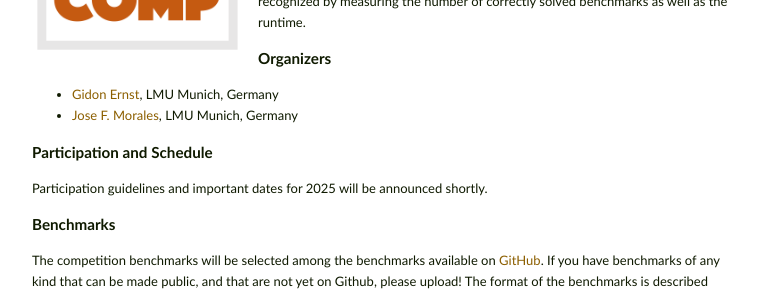
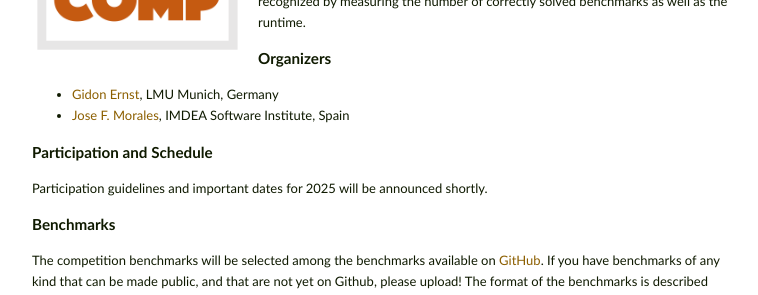
Before and after one commit to chc-comp/chc-comp.github.io, a Jekyll site: the page built from index.md, in a window 1280 px wide. Shown: the part 190-485 px from the top of the page, without its empty margins (258-1016 px from the left). Built offline with Jekyll 4.4.1, drawn with Linux system fonts in a browser that asks for light colours; nearby versions of some CDN libraries.

Commit message:
fix Jose affiliation

```diff
--- a/index.md
+++ b/index.md
@@ -31,7 +31,7 @@ correctly solved benchmarks as well as the runtime.
 ### Organizers
 
 - [Gidon Ernst](https://www.sosy-lab.org/people/ernst/), LMU Munich, Germany
-- [Jose F. Morales](https://jfmc.github.io/), LMU Munich, Germany
+- [Jose F. Morales](https://jfmc.github.io/), IMDEA Software Institute, Spain
 
 ### Participation and Schedule
 
```
